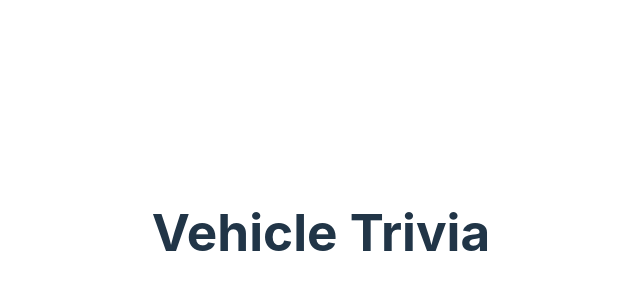
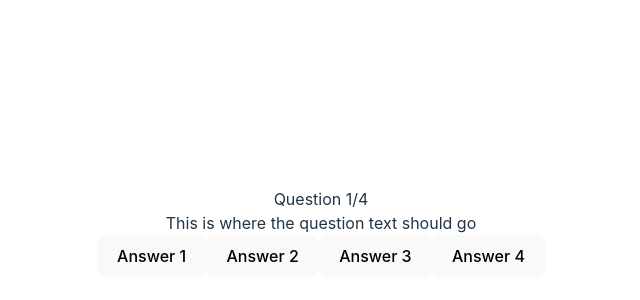
Before and after one commit to destineevaldivia/trivia-app-w8, a React (Vite) app in the folder client/: page / in a window 1280 px wide. Shown: the part 168-468 px from the top of the page, without its empty margins (319-959 px from the left). Built offline with nearby package versions, Linux system fonts and the light colour scheme.

Commit message:
hard coded quiz

```diff
--- a/client/src/App.jsx
+++ b/client/src/App.jsx
@@ -1,14 +1,71 @@
 import './App.css'
+import React, { useState } from 'react';
 
 function App() {
+  const questions = [
+		{
+			questionText: 'What is the capital of France?',
+			answerOptions: [
+				{ answerText: 'New York', isCorrect: false },
+				{ answerText: 'London', isCorrect: false },
+				{ answerText: 'Paris', isCorrect: true },
+				{ answerText: 'Dublin', isCorrect: false },
+			],
+		},
+		{
+			questionText: 'Who is CEO of Tesla?',
+			answerOptions: [
+				{ answerText: 'Jeff Bezos', isCorrect: false },
+				{ answerText: 'Elon Musk', isCorrect: true },
+				{ answerText: 'Bill Gates', isCorrect: false },
+				{ answerText: 'Tony Stark', isCorrect: false },
+			],
+		},
+		{
+			questionText: 'The iPhone was created by which company?',
+			answerOptions: [
+				{ answerText: 'Apple', isCorrect: true },
+				{ answerText: 'Intel', isCorrect: false },
+				{ answerText: 'Amazon', isCorrect: false },
+				{ answerText: 'Microsoft', isCorrect: false },
+			],
+		},
+		{
+			questionText: 'How many Harry Potter books are there?',
+			answerOptions: [
+				{ answerText: '1', isCorrect: false },
+				{ answerText: '4', isCorrect: false },
+				{ answerText: '6', isCorrect: false },
+				{ answerText: '7', isCorrect: true },
+			],
+		},
+	];
+
 
   return (
-    <>
-    <div>
-      <h1>Vehicle Trivia</h1>
-    </div>
-    </>
-  )
+		<div className='app'>
+			{/* HINT: replace "false" with logic to display the
+      score when the user has answered all the questions */}
+			{false ? (
+				<div className='score-section'>You scored 1 out of {questions.length}</div>
+			) : (
+				<>
+					<div className='question-section'>
+						<div className='question-count'>
+							<span>Question 1</span>/{questions.length}
+						</div>
+						<div className='question-text'>This is where the question text should go</div>
+					</div>
+					<div className='answer-section'>
+						<button>Answer 1</button>
+						<button>Answer 2</button>
+						<button>Answer 3</button>
+						<button>Answer 4</button>
+					</div>
+				</>
+			)}
+		</div>
+	);
 }
 
 export default App
```
Also changed, not shown: 2 other files (tests, documents, lock files or other folders).
